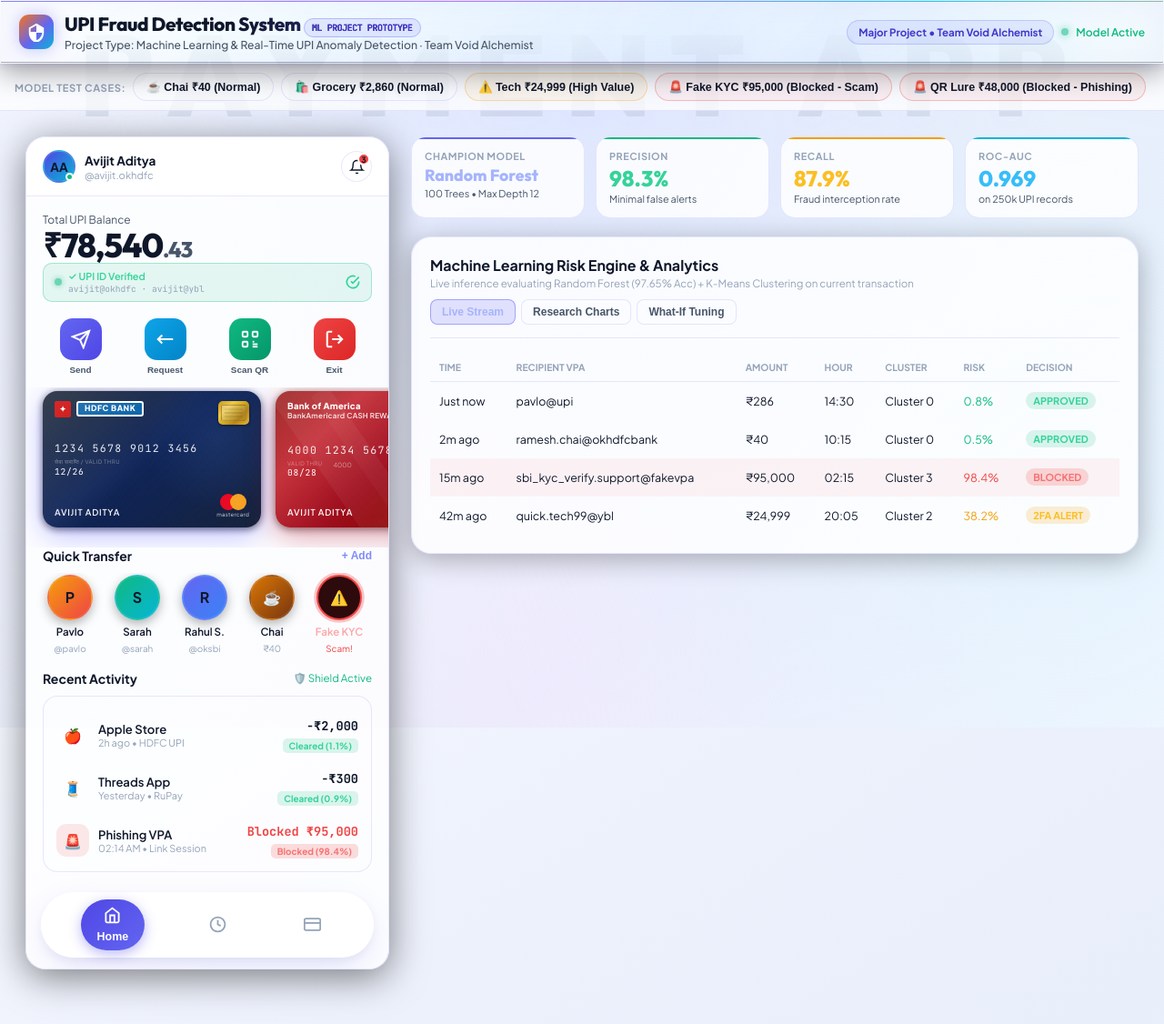
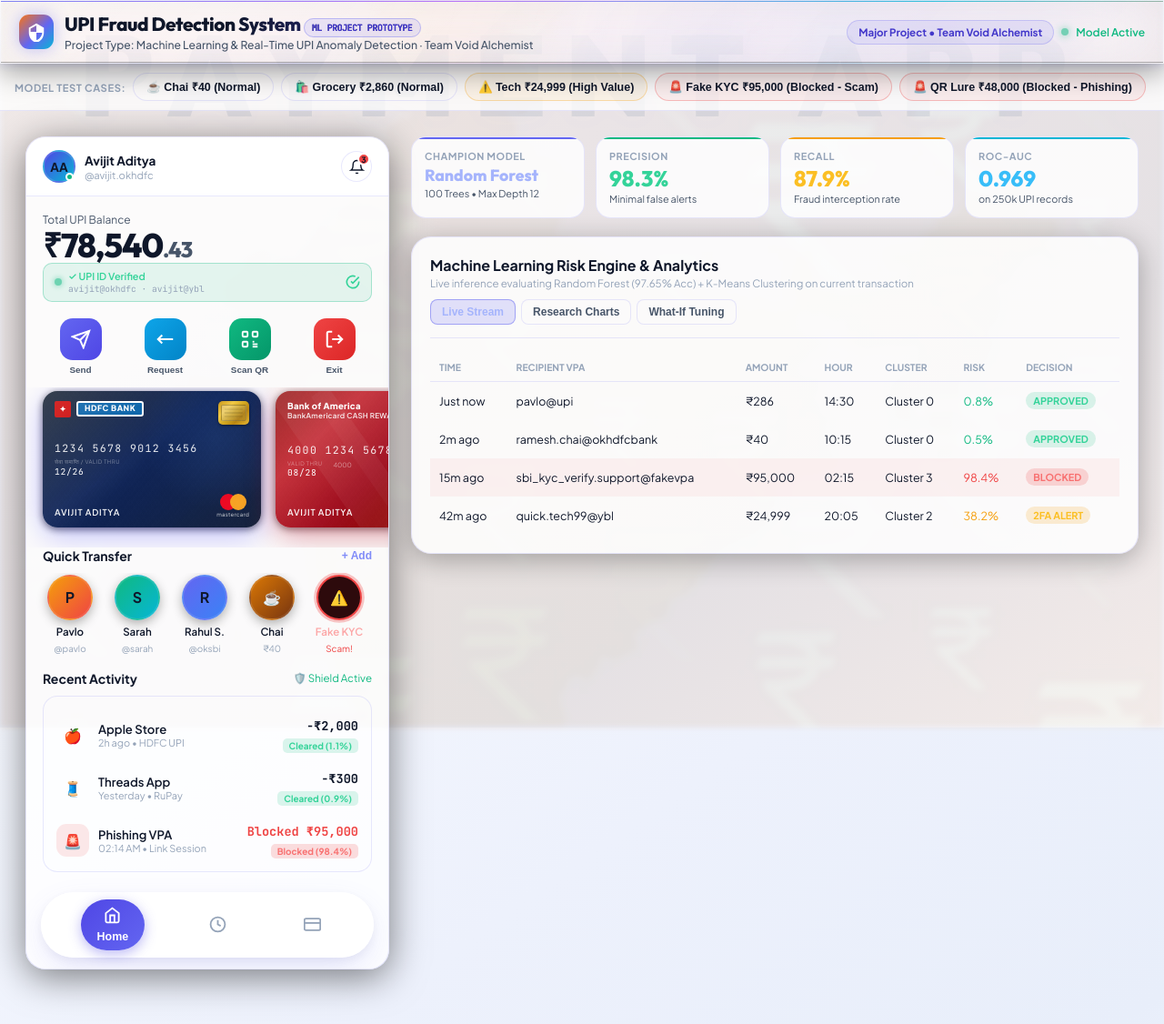
Before and after one commit to Avijit010325/UPI_Fraud-detection_web, a Flask app: page / in a window 1280 px wide. Shown: the whole page at 91% size. Run offline with Flask 3, Linux system fonts and the light colour scheme.

Commit message:
fix(ui): remove arith operators, white amount text with contrast, india rupee bg at 15% opacity with blur

```diff
--- a/app/templates/index.html
+++ b/app/templates/index.html
@@ -55,17 +55,19 @@
             background-attachment: fixed;
         }
 
-        /* ── Soft Ambient Studio Lighting Backdrop (matches Cashly reference) ── */
+        /* ── India + Rupee Background Image — 15% opacity, blurred, glass blend ── */
         body::before {
             content: '';
             position: fixed;
             inset: 0;
             z-index: 0;
-            background:
-                radial-gradient(circle at 50% 10%, rgba(219, 228, 255, 0.85) 0%, transparent 55%),
-                radial-gradient(circle at 8% 42%, rgba(238, 242, 255, 0.95) 0%, transparent 48%),
-                radial-gradient(circle at 92% 70%, rgba(224, 242, 254, 0.70) 0%, transparent 50%),
-                radial-gradient(circle at 50% 90%, rgba(243, 232, 255, 0.60) 0%, transparent 50%);
+            background-image: url('/images/india_rupee_bg.jpg');
+            background-size: cover;
+            background-position: center center;
+            background-repeat: no-repeat;
+            opacity: 0.15;
+            filter: blur(3px) saturate(0.6) brightness(1.05);
+            mix-blend-mode: multiply;
             pointer-events: none;
         }
 
```
Also changed, not shown: other parts of app/templates/index.html (+24 -15 lines), images/india_rupee_bg.jpg.
